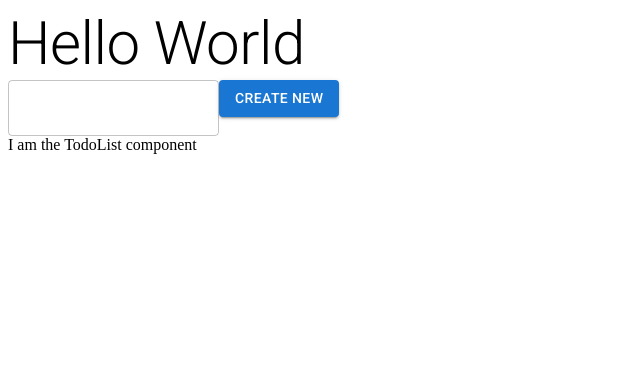
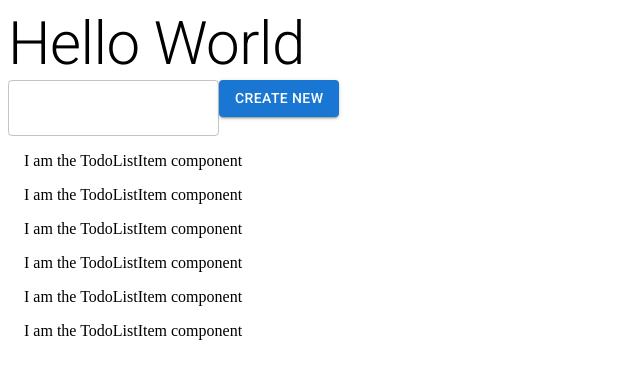
Before and after one commit to jvaneyken/todo-chrome-extension, a React (Vite) app: page / in a window 1280 px wide. Shown: the top 374 px of the page, without its empty margins (0-640 px from the left). Built offline with nearby package versions, Linux system fonts and the light colour scheme.

Commit message:
Create TodoListItem component and render in TodoList

```diff
--- a/src/components/TodoList.tsx
+++ b/src/components/TodoList.tsx
@@ -1,7 +1,30 @@
+import { List, ListItem } from "@mui/material";
+
+import TodoListItem from "./TodoListItem";
+
 const TodoList = () =>  {
     return(
         <>
-            <div>I am the TodoList component</div>
+            <List>
+                <ListItem>
+                    <TodoListItem />
+                </ListItem>
+                <ListItem>
+                    <TodoListItem />
+                </ListItem>
+                <ListItem>
+                    <TodoListItem />
+                </ListItem>
+                <ListItem>
+                    <TodoListItem />
+                </ListItem>
+                <ListItem>
+                    <TodoListItem />
+                </ListItem>
+                <ListItem>
+                    <TodoListItem />
+                </ListItem>
+            </List>
         </>
     );
 }
--- /dev/null
+++ b/src/components/TodoListItem.tsx
@@ -0,0 +1,9 @@
+const TodoListItem = () =>  {
+    return(
+        <>
+            <div>I am the TodoListItem component</div>
+        </>
+    );
+}
+
+export default TodoListItem;
```
